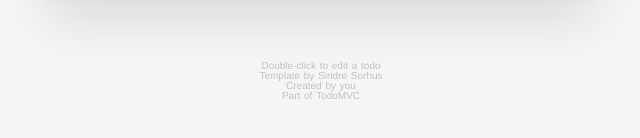
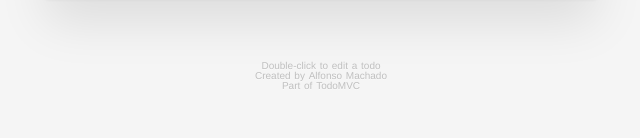
Before and after one commit to almacbe/todomvc-vuejs, a Nuxt app: page /todo in a window 1280 px wide. Shown: the part 200-338 px from the top of the page, without its empty margins (319-959 px from the left). Built offline with nearby package versions, Linux system fonts and the light colour scheme.

Commit message:
update creator

```diff
--- a/pages/todo.vue
+++ b/pages/todo.vue
@@ -3,10 +3,7 @@
     <todo />
     <div class="info">
       <p>Double-click to edit a todo</p>
-      <!-- Remove the below line ↓ -->
-      <p>Template by <a href="http://sindresorhus.com">Sindre Sorhus</a></p>
-      <!-- Change this out with your name and url ↓ -->
-      <p>Created by <a href="http://todomvc.com">you</a></p>
+      <p>Created by <a href="https://alfonsomachado.com">Alfonso Machado</a></p>
       <p>Part of <a href="http://todomvc.com">TodoMVC</a></p>
     </div>
   </div>
```
